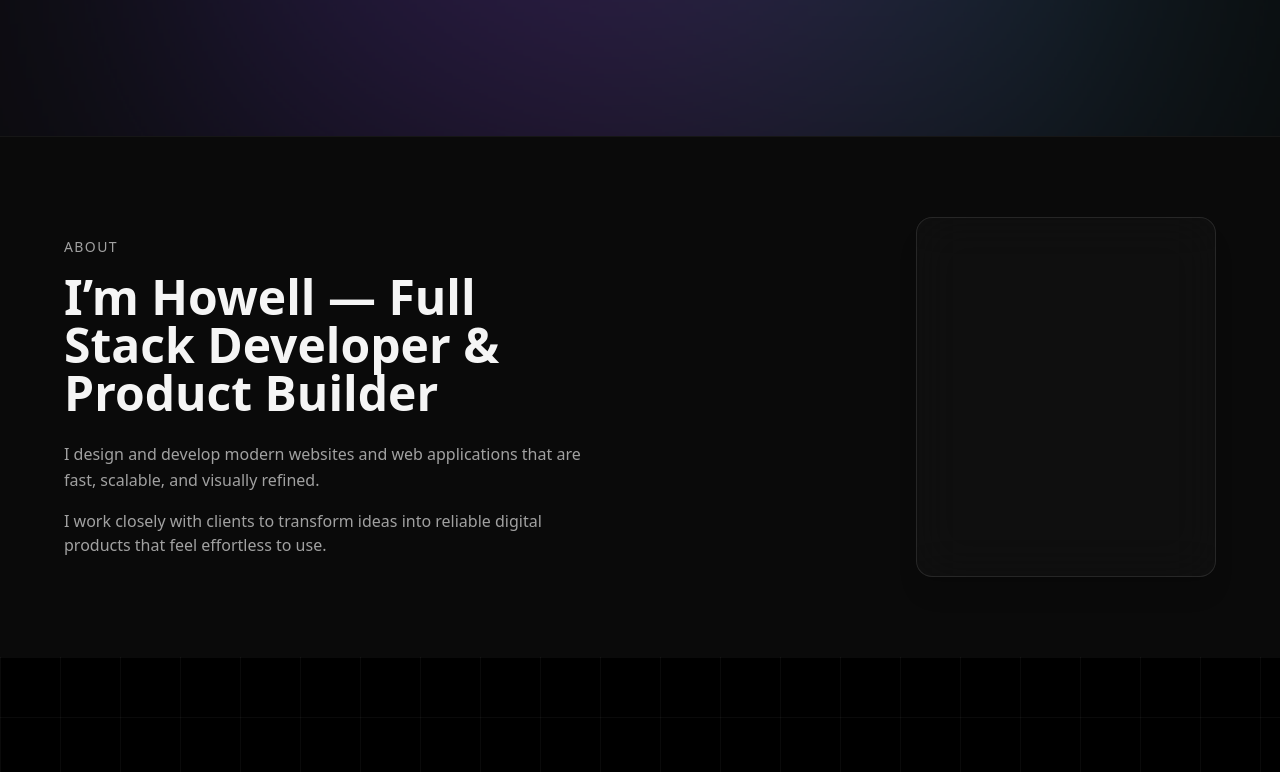
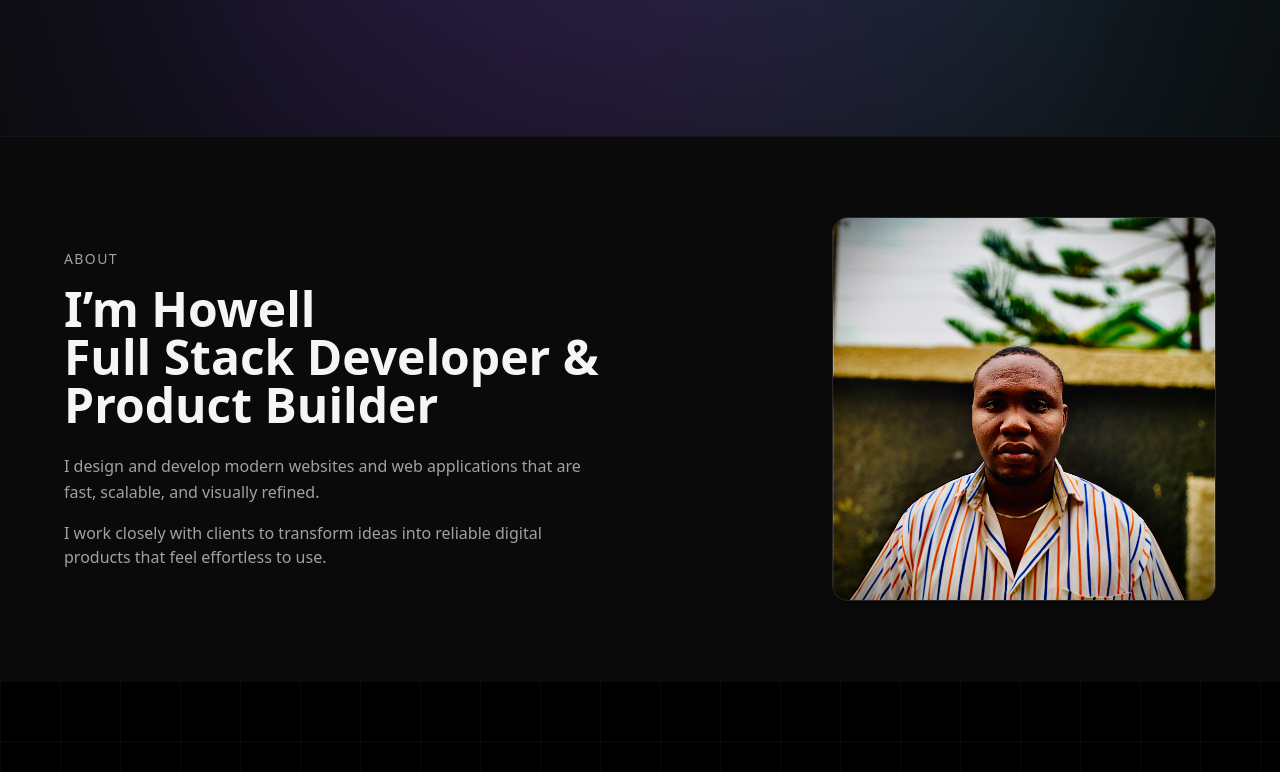
Before and after one commit to ihemehowell/howell_dev_site, a Next.js app: page / in a window 1280 px wide. Shown: the part 664-1436 px from the top of the page. Built offline with nearby package versions, Linux system fonts and the light colour scheme.

Commit message:
feat: enhance AboutFounder component with motion effects and improve layout

```diff
--- a/components/AboutFounder.tsx
+++ b/components/AboutFounder.tsx
@@ -1,3 +1,6 @@
+"use client";
+
+import { motion } from "framer-motion";
 import Image from "next/image";
 
 export default function AboutFounder() {
@@ -5,13 +8,18 @@ export default function AboutFounder() {
     <section className="py-20 px-4 sm:px-6 border-t border-white/5">
       <div className="max-w-6xl mx-auto grid md:grid-cols-2 gap-12 md:gap-16 items-center">
         {/* Text */}
-        <div>
+        <motion.div
+          initial={{ opacity: 0, x: -30 }}
+          whileInView={{ opacity: 1, x: 0 }}
+          viewport={{ once: true }}
+          transition={{ duration: 0.6 }}
+        >
           <p className="text-sm uppercase tracking-widest text-neutral-400">
             About
           </p>
 
           <h2 className="mt-4 text-3xl sm:text-4xl md:text-5xl font-semibold">
-            I’m Howell — Full Stack Developer & Product Builder
+            I’m Howell <br /> Full Stack Developer & Product Builder
           </h2>
 
           <p className="mt-6 text-neutral-400 leading-relaxed">
@@ -23,17 +31,31 @@ export default function AboutFounder() {
             I work closely with clients to transform ideas into reliable digital
             products that feel effortless to use.
           </p>
-        </div>
+        </motion.div>
 
         {/* Image */}
-        <div className="flex justify-center md:justify-end">
+        <motion.div
+          initial={{ opacity: 0, x: 30 }}
+          whileInView={{ opacity: 1, x: 0 }}
+          viewport={{ once: true }}
+          transition={{ duration: 0.6, delay: 0.15 }}
+          className="flex justify-center md:justify-end"
+        >
           <div
-            className="relative w-[260px] h-[320px] sm:w-[300px] sm:h-[360px]
+            className="relative w-64 h-64 sm:w-80 sm:h-80 md:w-96 md:h-96
             rounded-2xl overflow-hidden
             border border-white/10
             bg-neutral-900/40 backdrop-blur-xl shadow-xl"
-          ></div>
-        </div>
+          >
+            <Image
+              src="/images/howell.jpg"
+              alt="Howell Dev"
+              fill
+              sizes="(max-width: 640px) 256px, (max-width: 768px) 320px, 384px"
+              className="object-cover"
+            />
+          </div>
+        </motion.div>
       </div>
     </section>
   );
--- a/components/Technologies.tsx
+++ b/components/Technologies.tsx
@@ -99,7 +99,7 @@ export default function Technologies() {
                 transition-all duration-300"
               >
                 <div className="absolute inset-0 rounded-2xl
-                    bg-gradient-to-br from-white/10 to-transparent
+                    bg-linear-to-br from-white/10 to-transparent
                     opacity-0 group-hover:opacity-100 transition" />
 
                 <div className="flex items-center gap-4">
@@ -120,7 +120,7 @@ export default function Technologies() {
                       whileInView={{ width: `${tech.level}%` }}
                       viewport={{ once: true }}
                       transition={{ duration: 1 }}
-                      className="h-full bg-gradient-to-r from-blue-500 to-purple-500"
+                      className="h-full bg-linear-to-r from-blue-500 to-purple-500"
                     />
                   </div>
                   <p className="text-sm text-gray-400 mt-1">{tech.level}%</p>
```
